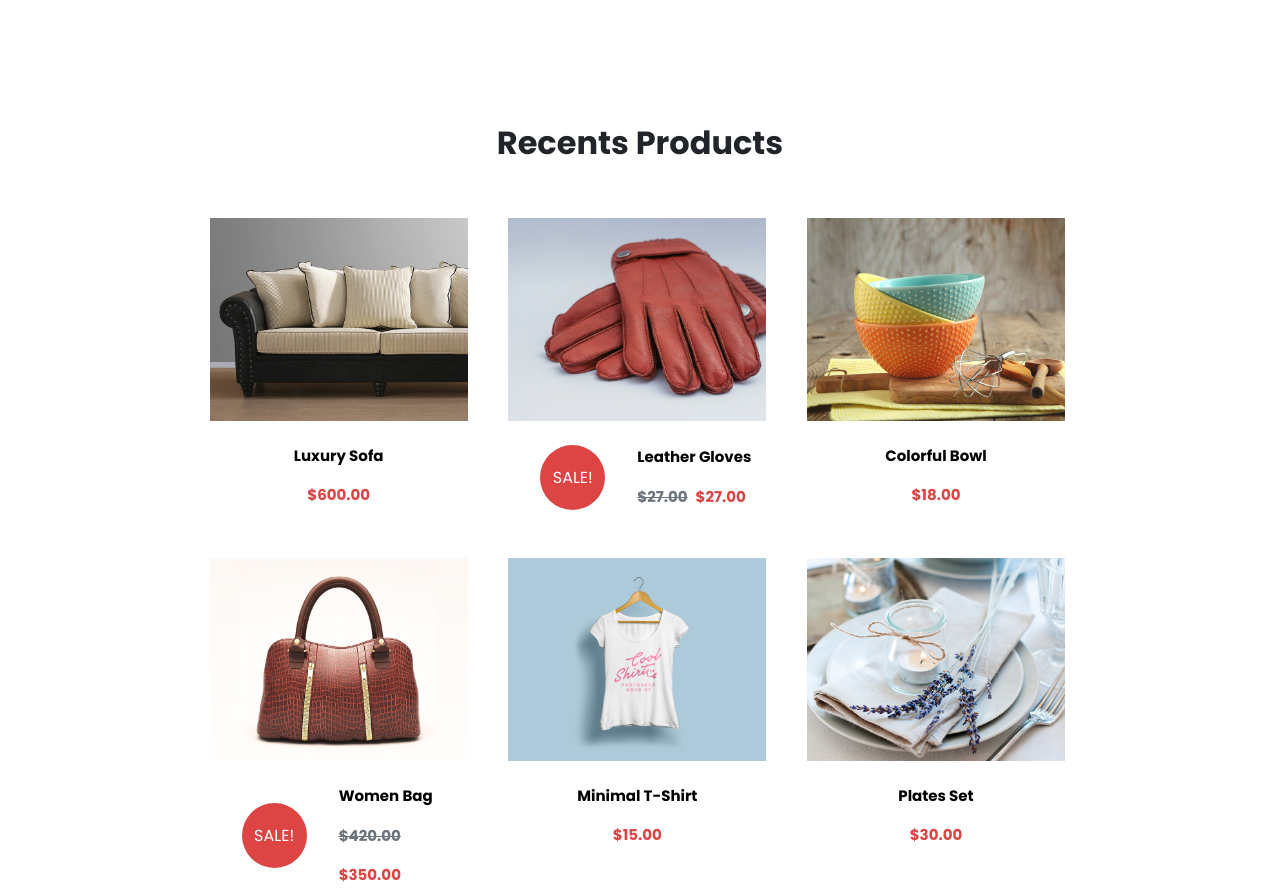
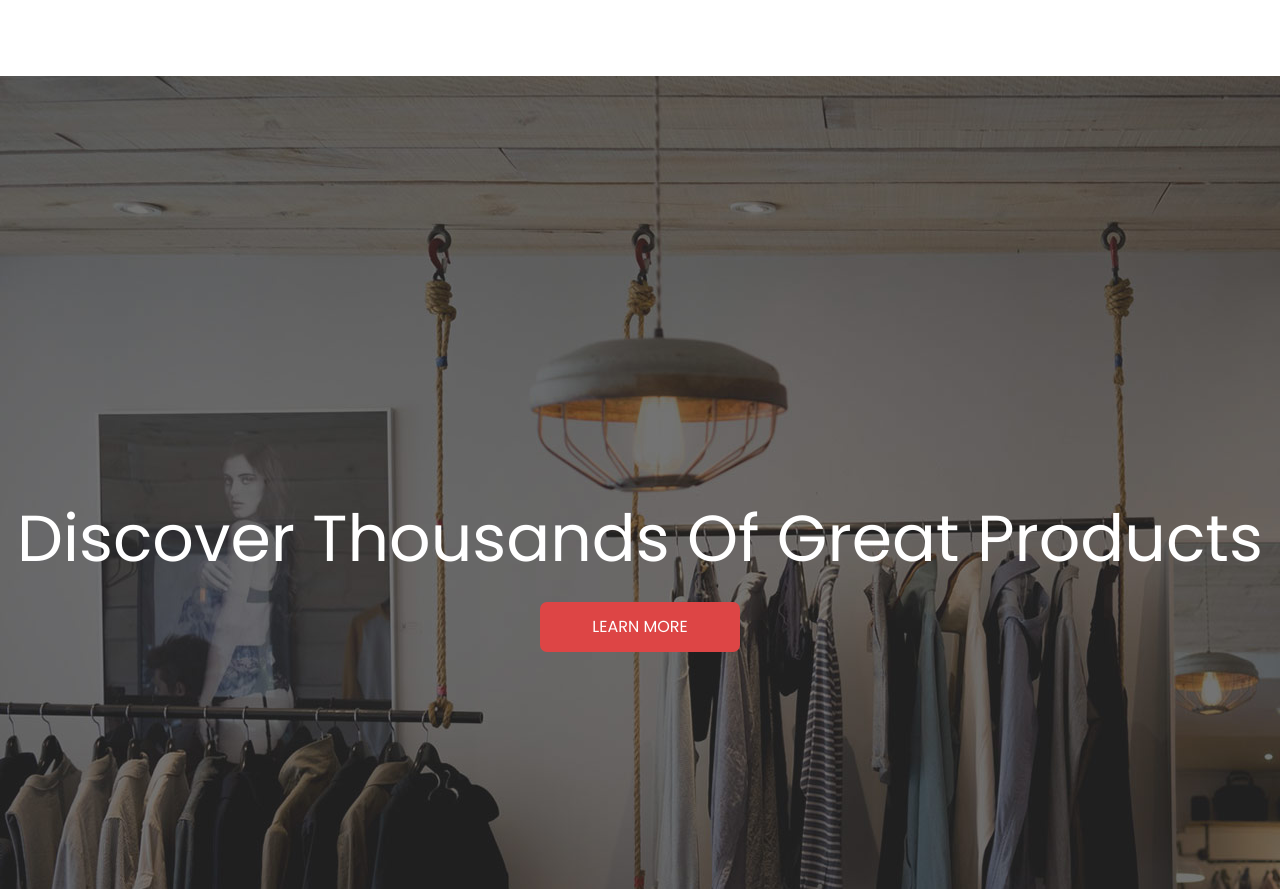
Before and after one commit to GuerfaB/cs_emporium_js_14, a website: page index.html in a window 1280 px wide. Shown: the part 1262-2151 px from the top of the page. Drawn offline with nearby package versions, Linux system fonts and the light colour scheme.

Commit message:
section3

```diff
--- a/index.html
+++ b/index.html
@@ -148,7 +148,7 @@
             </div>
         </div>
     </section>
-    <section id="section3" class="section3 bg-white">
+    <!-- <section id="section3" class="section3 bg-white">
         <div class="row d-flex justify-content-center">
             <h2 id="recent" class="text-capitalize mt-5">recents products</h2>
 
@@ -303,7 +303,7 @@
 
         </div>
 
-    </section>
+    </section> -->
     <section class="section4 d-flex flex-column justify-content-center align-items-center">
         <h1 class="text-white text-center mb-4">Discover Thousands Of Great Products</h1>
         <button class="bg-danger"><span class="text-white text-uppercase">learn more</span></button>
```
